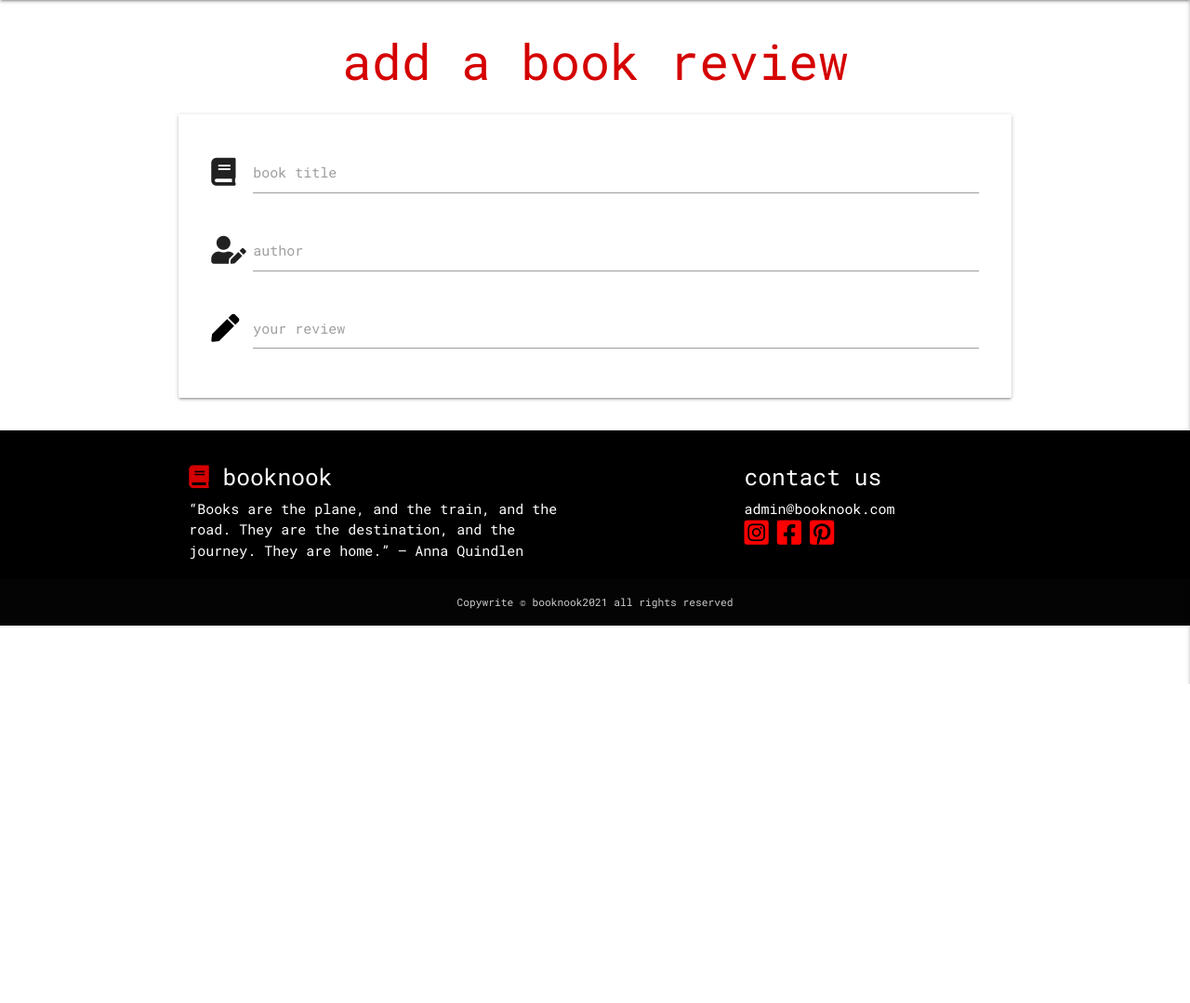
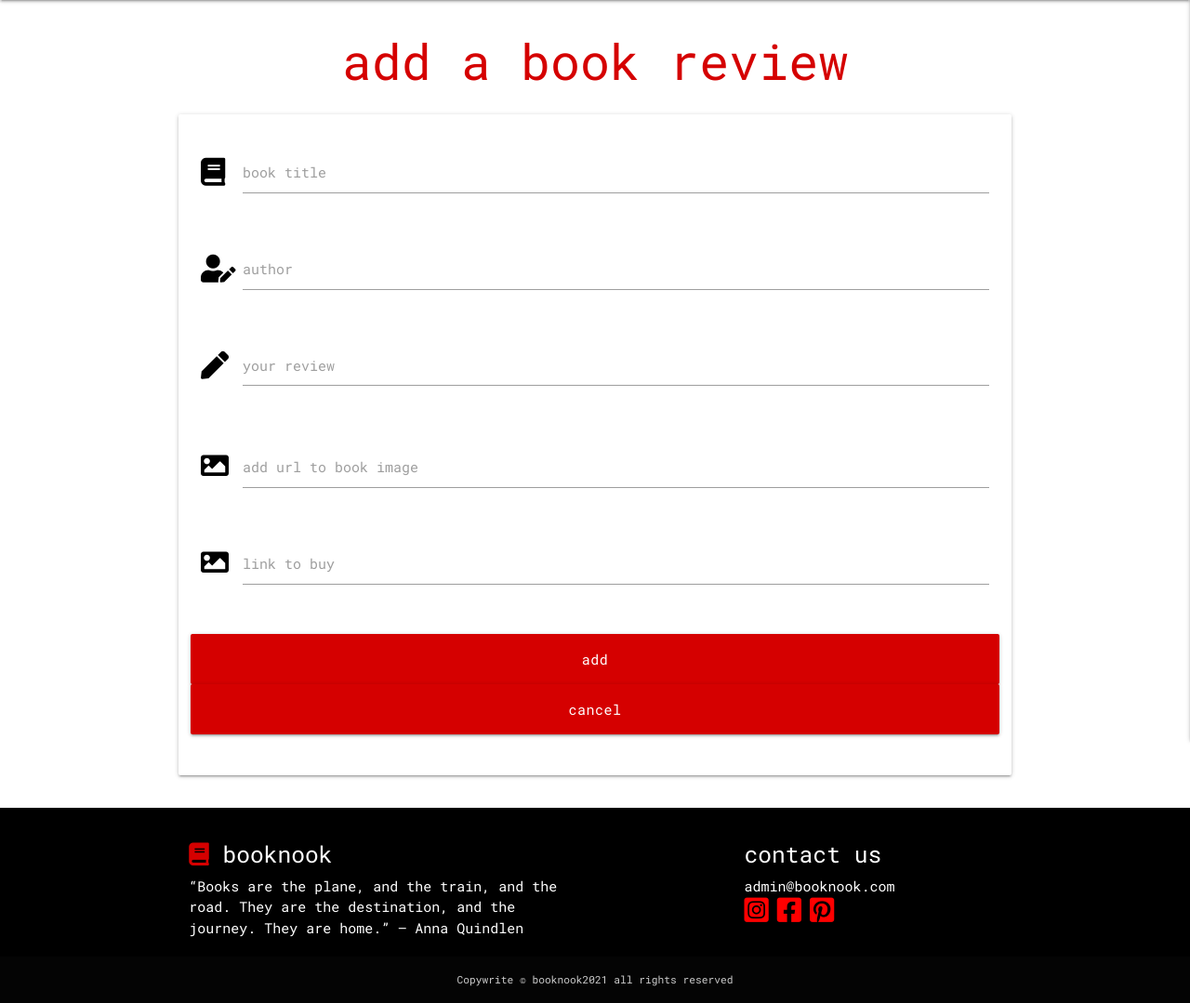
Before and after one commit to janeyrinn/bookNook, a Flask app: page /add_review in a window 1280 px wide. Shown: the part 64-1143 px from the top of the page at 93% size. Before the commit the page ends 800 px from the top, so only its background shows below. Run offline with Flask 2, Linux system fonts and the light colour scheme; some libraries are stand-ins or nearby versions.

Commit message:
Add img,link fields and buttons

```diff
--- a/templates/add_review.html
+++ b/templates/add_review.html
@@ -9,22 +9,51 @@
         <form class="col s12" method="POST" action="">
             <div class="row card-panel">
                 <!--Book Title Field-->
-                <div class="input-field col s12">
-                    <i class="fas fa-book prefix"></i>
-                    <input id="title" type="text" class="validate">
-                    <label for="title">book title</label>
+                <div class="row">
+                    <div class="input-field col s12">
+                        <i class="fas fa-book prefix black-text"></i>
+                        <input id="book_title" name="book_title" type="text" class="validate"
+                        minlength="1" maxlength="30" required>
+                        <label for="book_title">book title</label>
+                    </div>
                 </div>
                 <!--Author Field-->
-                <div class="input-field col s12">
-                    <i class="fas fa-user-edit prefix"></i>
-                    <input id="author" type="tel" class="validate">
-                    <label for="author">author</label>
+                <div class="row">
+                    <div class="input-field col s12">
+                        <i class="fas fa-user-edit prefix black-text"></i>
+                        <input id="book_author" name="book_author" type="text" minlength="1" maxlength="30"
+                        class="validate black-text" required>
+                        <label for="book_author">author</label>
+                    </div>
                 </div>
                 <!--Review Field-->
-                <div class="input-field col s12">
-                    <i class="fas fa-pen prefix black-text"></i>
-                    <textarea id="review" class="materialize-textarea"></textarea>
-                    <label for="review">your review</label>
+                <div class="row">
+                    <div class="input-field col s12">
+                        <i class="fas fa-pen prefix black-text"></i>
+                        <textarea id="book_review" name="book_review" minlength="100" maxlength="10000" class="validate materialize-textarea" required></textarea>
+                        <label for="book_review">your review</label>
+                    </div>
+                </div>
+                <!--Image Field-->
+                <div class="row">
+                    <div class="input-field col s12">
+                        <i class="fas fa-image prefix black-text"></i>
+                        <input id="book_image" name="book_image" type="url" class="validate" required>
+                        <label for="book_image">add url to book image</label>
+                    </div>
+                </div>
+                <!--Affiliated Link Field-->
+                <div class="row">
+                    <div class="input-field col s12">
+                        <i class="fas fa-image prefix black-text"></i>
+                        <input id="book_link" name="book_link" type="url" class="validate" required>
+                        <label for="book_link">link to buy</label>
+                    </div>
+                </div>
+                <!--Add/Cancel Review Buttons-->
+                <div class="row btn-row">
+                    <button type="submit" class="col s12 white-text btn-large">add</button>
+                    <button type="submit" class="col s12 white-text btn-large">cancel</button>
                 </div>
             </div>
         </form>
```
